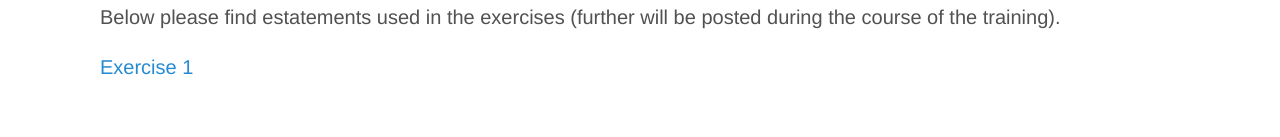
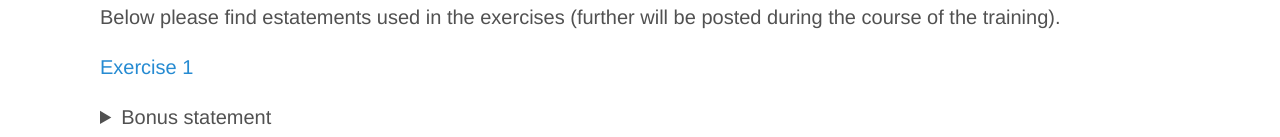
Before and after one commit to InstitutionalGrammar/IG-Book, a Jekyll site: the page built from events-training-2024.md, in a window 1280 px wide. Shown: the part 1240-1377 px from the top of the page. Built offline with Jekyll 4.4.1, drawn with Linux system fonts in a browser that asks for light colours; before the commit the page ends 1342 px from its top, so only the background shows below that; some of the changed text lies outside the part shown.

Commit message:
Add bonus statement.

```diff
--- a/events-training-2024.md
+++ b/events-training-2024.md
@@ -41,6 +41,15 @@ Below please find estatements used in the exercises (further will be posted duri
 
 [Exercise 1](https://drive.google.com/file/d/1Yg37p_AvnOFr70FaHVcaU0yPKw6inTC4/view?usp=sharing)
 
+<details>
+  <summary>Bonus statement</summary><br/>
+
+When implementing the target referred to in the first subparagraph, the relevant Union institutions and the Member States shall prioritise swift and predictable emission reductions and, at the same time, enhance removals by natural sinks.
+
+Task: Attempt to code this statement on IG Extended level.
+
+</details>
+
 <!--Coding Solutions: -->
 
 <!--
```
